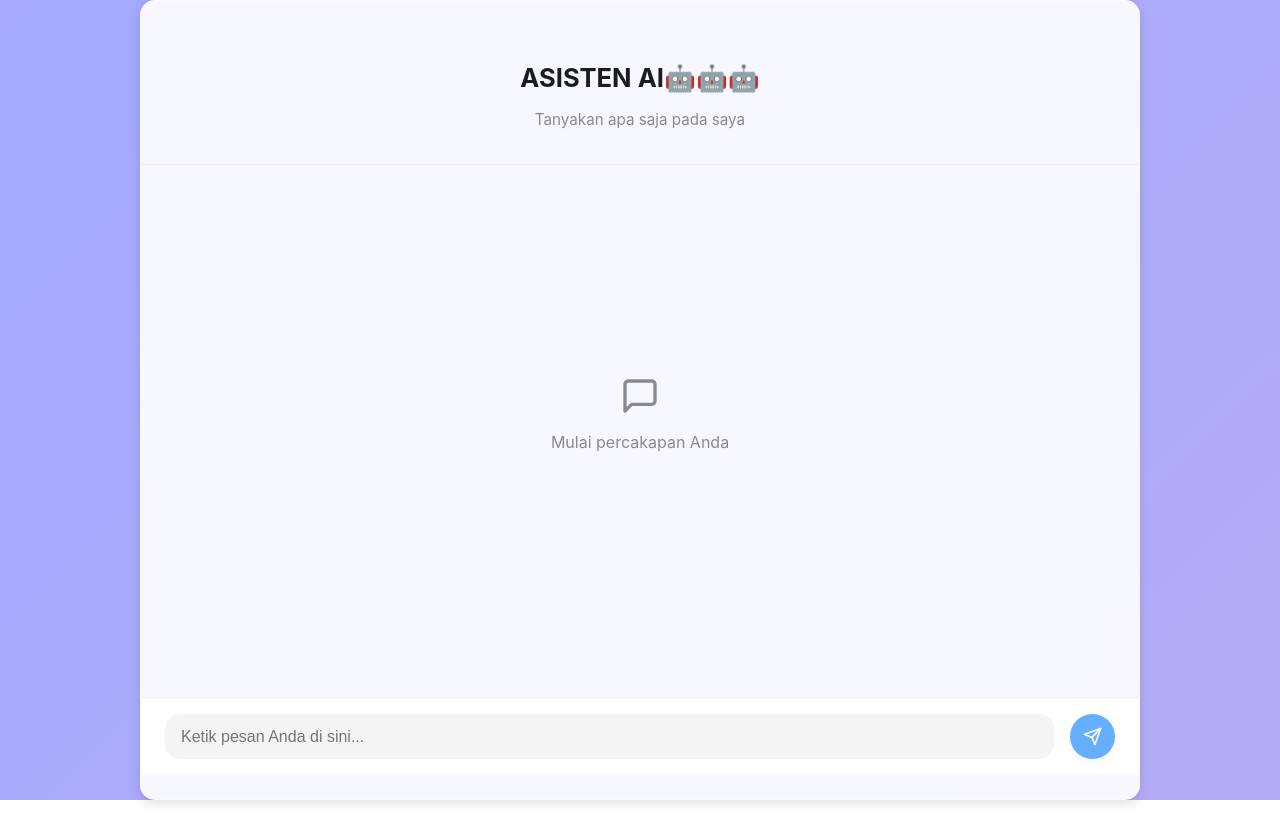
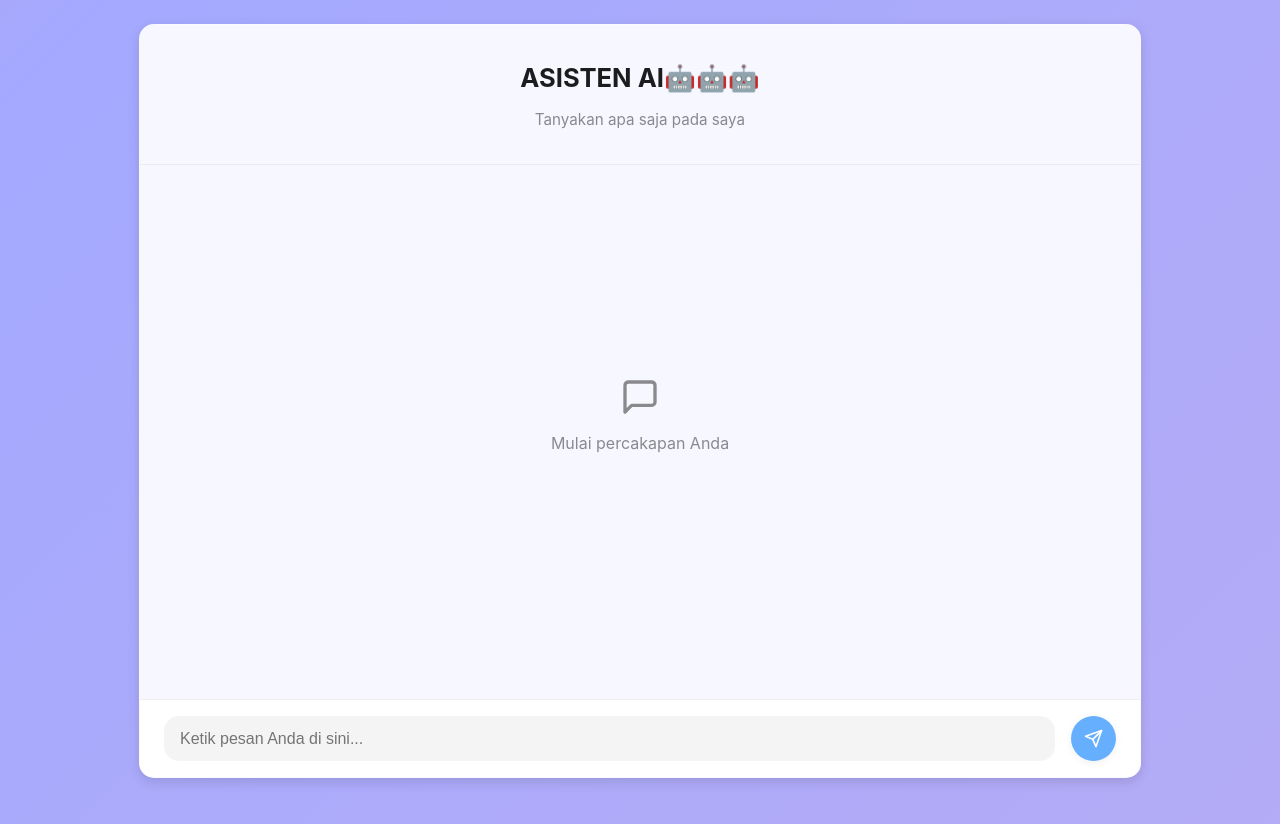
Before and after one commit to Naufalsninja/chat_bot, a React (Create React App) app: page / in a window 1280 px wide. Before the commit the page ends 800 px from the top, so only its background shows below. Built offline with nearby package versions, Linux system fonts and the light colour scheme.

Commit message:
Update Chatbot.css

```diff
--- a/src/Chatbot.css
+++ b/src/Chatbot.css
@@ -42,16 +42,12 @@ body {
   100% { background-position: 0% 50%; }
 }
 
-/* --- CHATBOT CONTAINER LIKE CHATGPT --- */
 .chatbot-container {
-  margin: 0 auto;
-  height: 100vh;
-  padding-top: 3vh;
-  padding-bottom: 3vh;
-  box-sizing: border-box;
-
   width: 100%;
   max-width: 1000px;
+
+  height: calc(100vh - 6vh);
+  margin: 3vh auto;
 
   display: flex;
   flex-direction: column;
@@ -63,7 +59,6 @@ body {
   border: 1px solid rgba(255,255,255,0.4);
   overflow: hidden;
 }
-
 
 /* --- HEADER --- */
 .chatbot-header {
```
